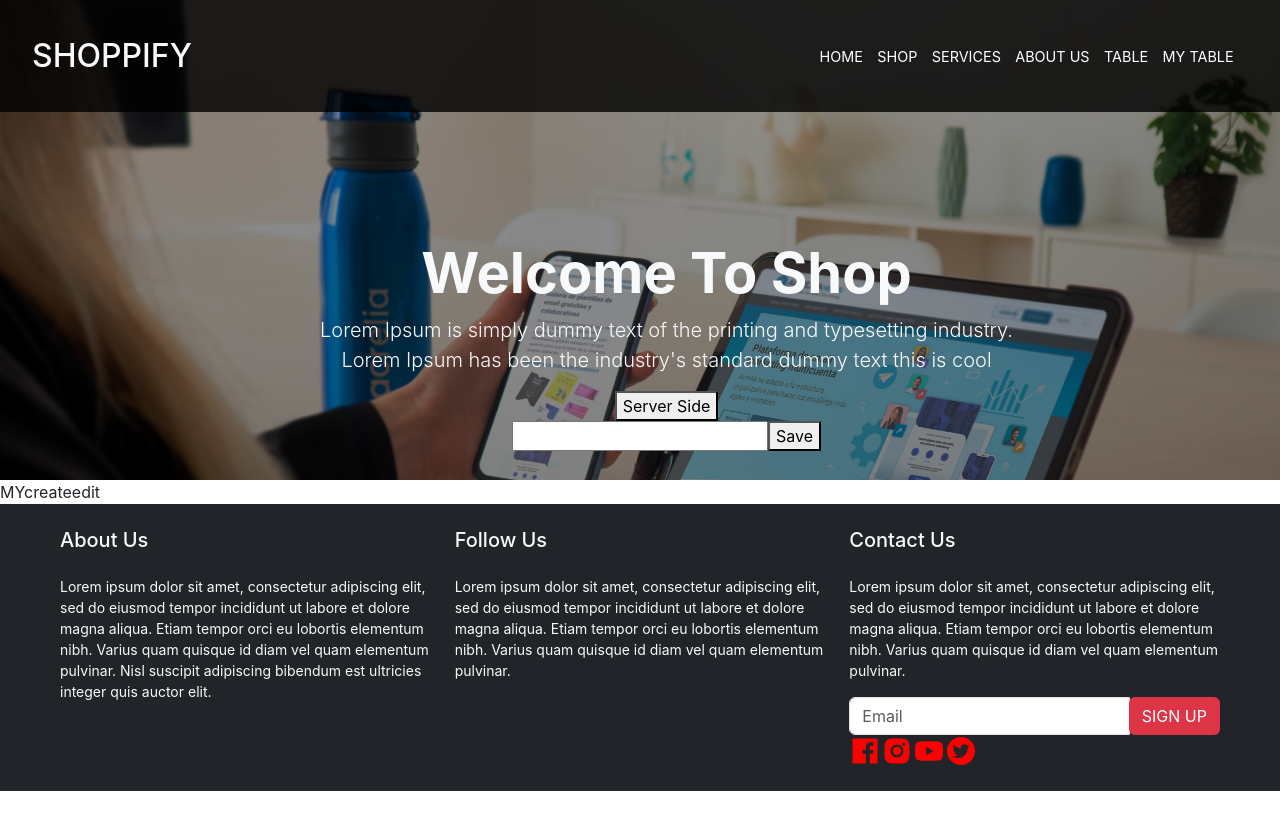
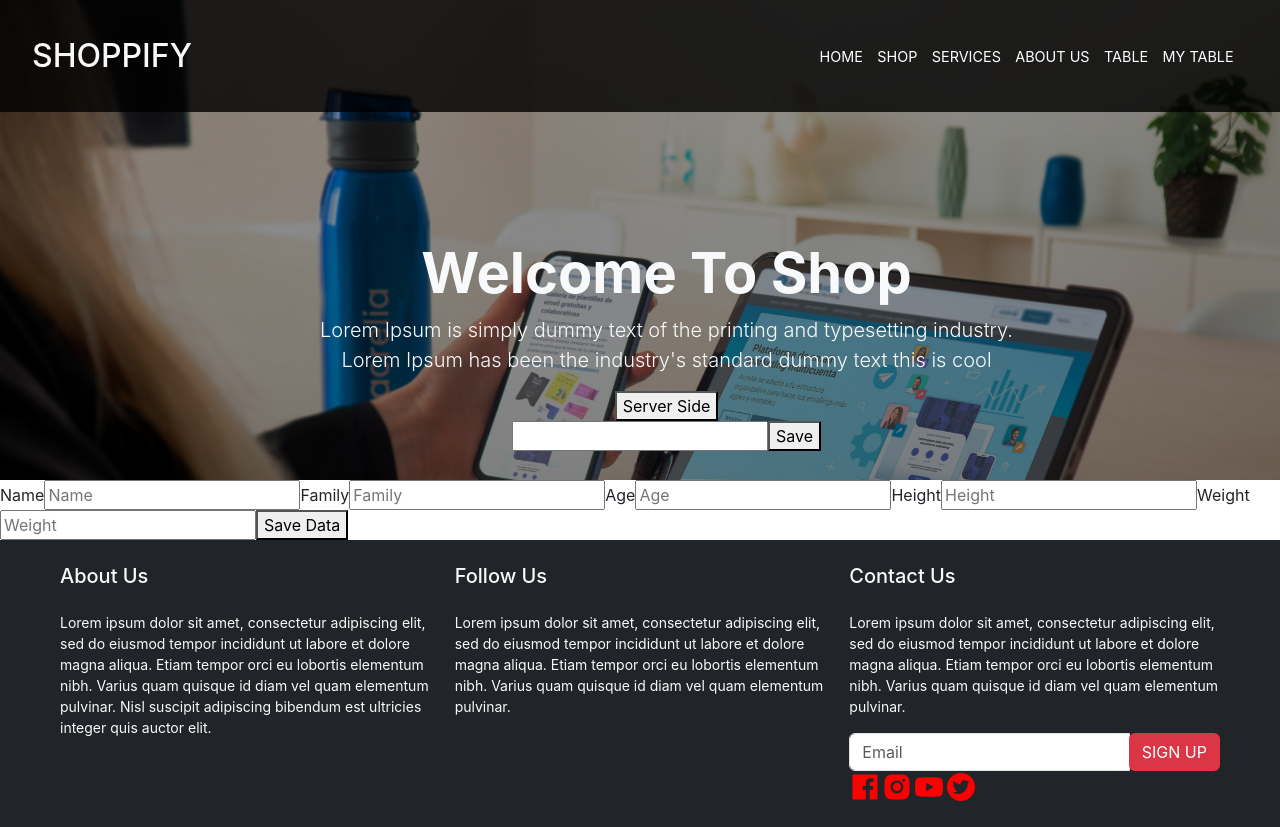
Before and after one commit to ArmanKhalili82/ShopServer, a React (Create React App) app in the folder ShopServer/FrontEnd/shop-app/: page /MYcreateedit/1 in a window 1280 px wide. Before the commit the page ends 800 px from the top, so only its background shows below. Built offline with nearby package versions, Linux system fonts and the light colour scheme.

Commit message:
Frontend

```diff
--- a/ShopServer/FrontEnd/shop-app/src/pages/MYcreateedit.js
+++ b/ShopServer/FrontEnd/shop-app/src/pages/MYcreateedit.js
@@ -1,8 +1,89 @@
-import React from 'react'
+import React, {useState, useEffect} from 'react'
+import { useParams, useNavigate } from 'react-router-dom';
 
 const MYcreateedit = () => {
+
+  const navigate = useNavigate();
+  let {personid} = useParams();
+
+  const [id, setId] = useState(null);
+  const [name, setName] = useState("");
+  const [family, setFamily] = useState("");
+  const [age, setAge] = useState("");
+  const [height, setHeight] = useState("");
+  const [weight, setWeight] = useState("");
+
+  const getData = async() => {
+    const response = await fetch(`https://localhost:7034/GetByPersonId/${personid}`);
+    const data = await response.json();
+    setId(data.id);
+    setName(data.name);
+    setFamily(data.family);
+    setAge(data.age);
+    setHeight(data.height);
+    setWeight(data.weight);
+  }
+
+  useEffect( () => {
+      if (personid == "new") {
+        getData();
+      }
+  }, [])
+
+  const handleUpdate = async() => {
+    const data = {id: id, name: name, family: family, age: age, height: height, weight: weight}
+    await fetch("https://localhost:7034/UpdatePerson", {
+      method: "PUT",
+      body: JSON.stringify(data),
+      headers: {"Content-Type": "application/json"}
+    })
+
+    navigate("/Mytable")
+  }
+
+  const handleCreate = async() => {
+    const data = {name: name, family: family, age: age, height: height, weight: weight}
+    await fetch("https://localhost:7034/CreatePerson", {
+      method: "POST",
+      body: JSON.stringify(data),
+      headers: {"Content-Type": "application/json"}
+    })
+
+    navigate("/Mytable")
+  }
+
+  const handleSave = async() => {
+    if (personid !== "new") {
+        handleUpdate()
+    }
+
+    else {
+      handleCreate()
+    }
+  }
+
+
   return (
-    <div>MYcreateedit</div>
+    <div>
+      <form>
+          Name
+          <input value={name} type='string' placeholder='Name' onChange={(e) =>setName(e.target.value)} />
+
+          Family
+          <input value={family} type='string' placeholder='Family' onChange={(e) =>setFamily(e.target.value)} />
+
+          Age
+          <input value={age} type='number' placeholder='Age' onChange={(e) => setAge(e.target.value)} />
+
+          Height
+          <input value={height} type='number' placeholder='Height' onChange={(e) => setHeight(e.target.value)} />
+
+          Weight
+          <input value={weight} type='number' placeholder='Weight' onChange={(e) => setWeight(e.target.value)} />
+
+          <button type="submit" onClick={handleSave}>Save Data</button>
+      </form>
+    </div>
   )
 }
 
--- a/ShopServer/FrontEnd/shop-app/src/pages/Mytable.js
+++ b/ShopServer/FrontEnd/shop-app/src/pages/Mytable.js
@@ -26,13 +26,13 @@ const Mytable = () => {
         <h1>This Is My Data Table</h1>
 
         <button>
-            <Link to={"/MYcreateedit"}>Create New</Link>
+            <Link to={"/MYcreateedit/new"}>Create New</Link>
         </button>
 
         <input type="text" placeholder='Search' onChange={(e) => setSearch(e.target.value)} />
 
         <table style={{width: '100%', border: "1px solid black"}}>
-            {users.filter(u => u.name.includes(search)).map(user => {
+            {users.filter(u => u.name.includes(search)).map(user =>{
                 return (
                     <div>
                         <tr style={{border: "1px solid black"}}>
```
